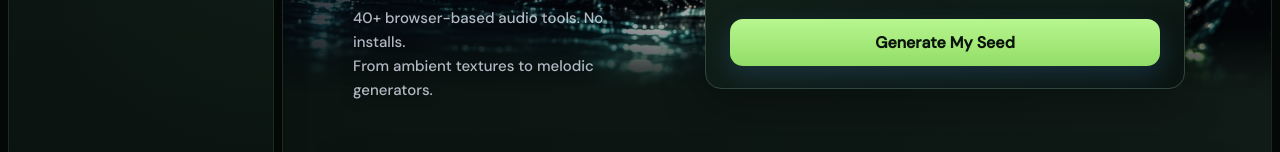
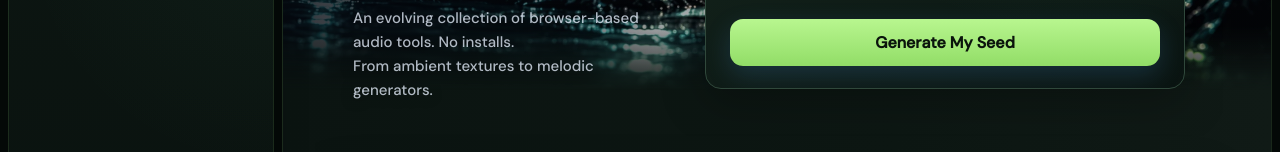
Before and after one commit to irwintage/forge, a plain HTML site: page index.html in a window 1280 px wide. Shown: the part 324-476 px from the top of the page. Drawn offline with nearby package versions, Linux system fonts and the light colour scheme.

Commit message:
Revise meta description and hero text in index.html
Updated the meta description and hero copy to provide a more detailed overview of the audio tools.

```diff
--- a/index.html
+++ b/index.html
@@ -4,7 +4,7 @@
 <meta charset="UTF-8"/>
 <meta name="viewport" content="width=device-width,initial-scale=1"/>
 <title>Chrysasynth Forge - Creative Audio Laboratory</title>
-<meta name="description" content="40+ browser-based audio tools. No installs. Explore, create, discover."/>
+<meta name="description" content="An evolving collection of browser-based audio tools. No installs. Explore, create, discover."/>
 <link rel="canonical" href="https://forge.chrysasynth.com/" />
 <link rel="preconnect" href="https://fonts.googleapis.com"/>
 <link rel="preconnect" href="https://fonts.gstatic.com" crossorigin/>
@@ -142,7 +142,7 @@
     <h2 class="explore-hero-title" aria-label="Tools to shape sound."><span class="hero-word">Tools</span> <span class="hero-word">to</span> <span class="hero-word">shape</span> <span class="hero-word">sound.</span></h2>
 
     <p class="explore-hero-copy">
-  40+ browser-based audio tools. No installs.<br>
+ An evolving collection of browser-based audio tools. No installs.<br>
   From ambient textures to melodic generators.
 </p>
   </header>
```
